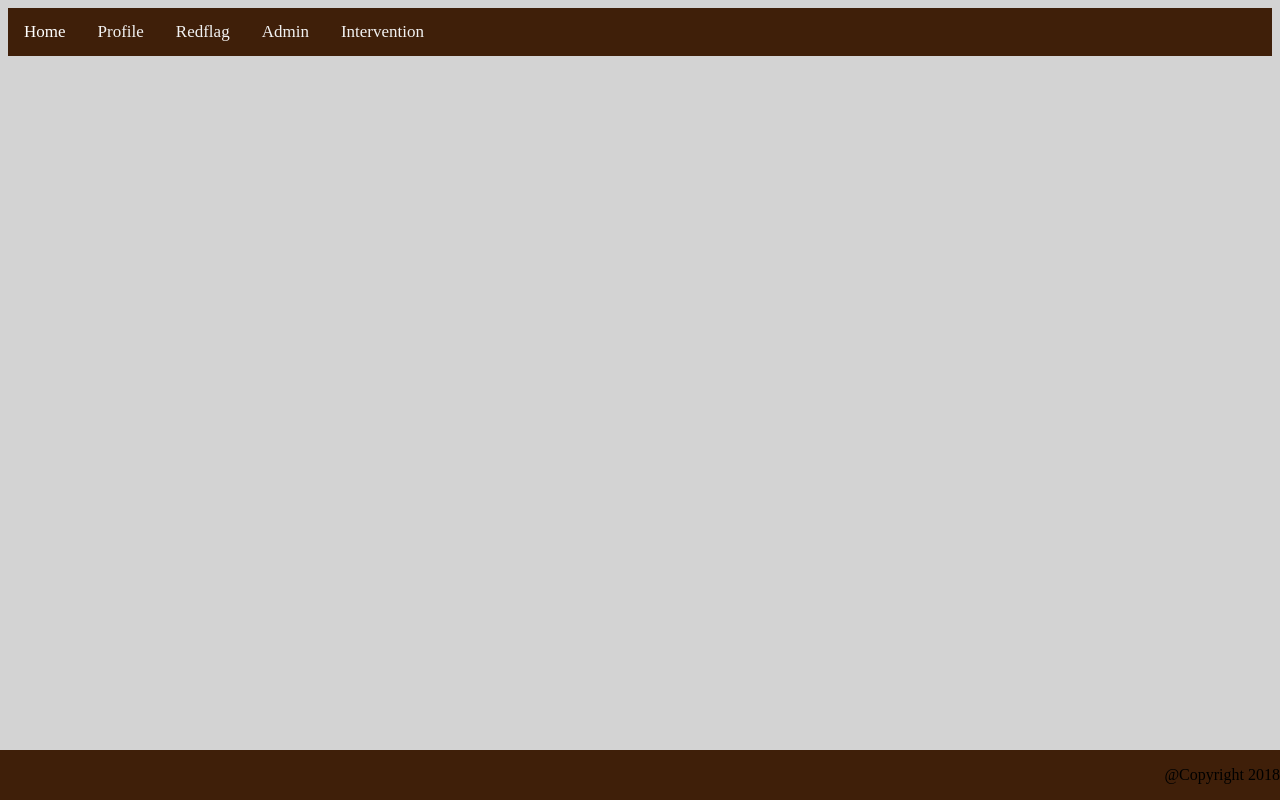
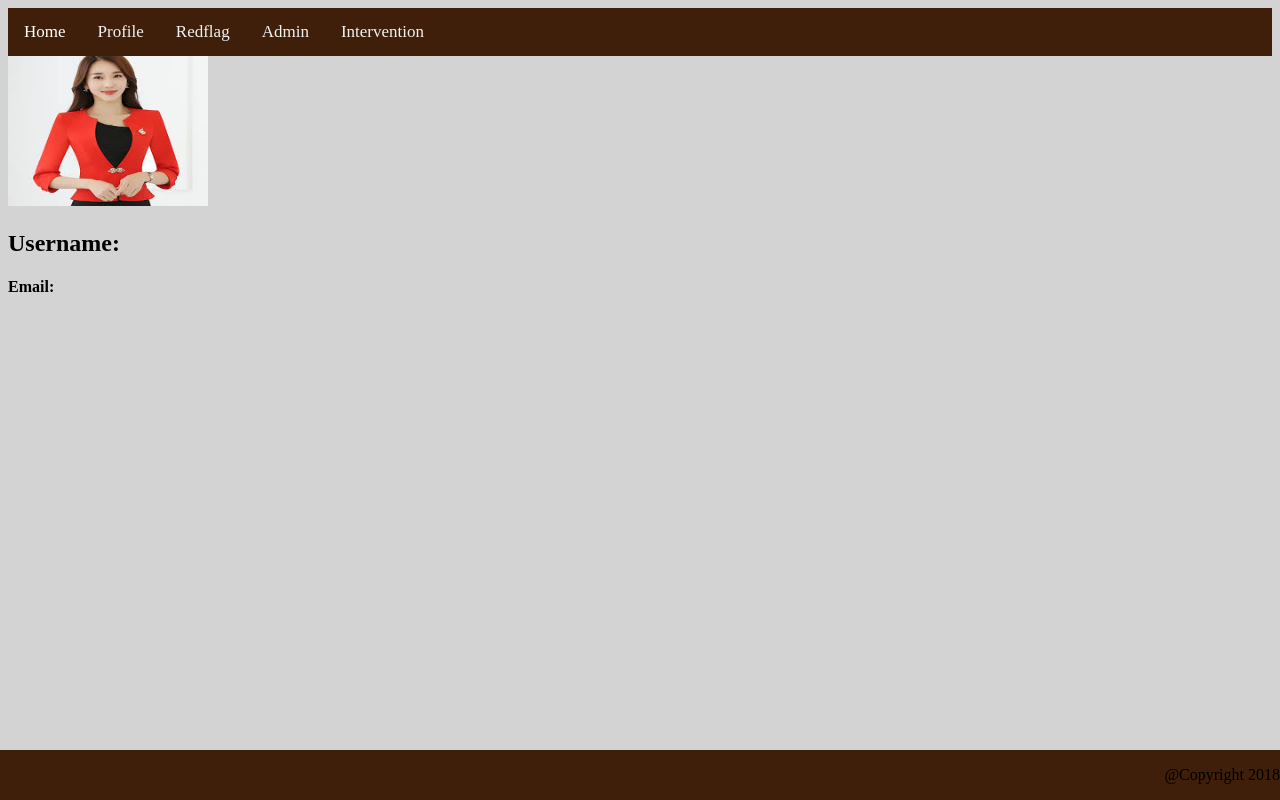
Before and after one commit to SherylWaga/iReporter, a plain HTML site: page UI/profile.html in a window 1280 px wide. Drawn offline with Linux system fonts and the light colour scheme.

Commit message:
[Feature #162110085]create profile section

```diff
--- a/UI/profile.html
+++ b/UI/profile.html
@@ -15,11 +15,31 @@
 
       </div>
       <!-- end of navbar -->
+      <div style="width: 20%; float:left">
+        <!-- Container -->
+            <div class="container">
+                <form class="form">
+                    <div class="road-img">
+                        <img style="width: 200px;height: 150px;" src="images/download.jpeg" alt="user image">
+                    </div>
+                    <h2>Username:</h2>
+                    <h4>Email:</h4>
+
+                </form>
+             </div>
+
+         </div>
+
+         <div style="width: 80%; float:right">
+
+
       	<!-- Footer -->
 	<div class="footer">
-        <p>@Copyright 2018</p>
-      </div>
-      <!-- End Footer -->
+      <p>@Copyright 2018</p>
+    </div>
+    <!-- End Footer -->
+
+
     </body>
-</head>
+    </head>
 </html>
```
